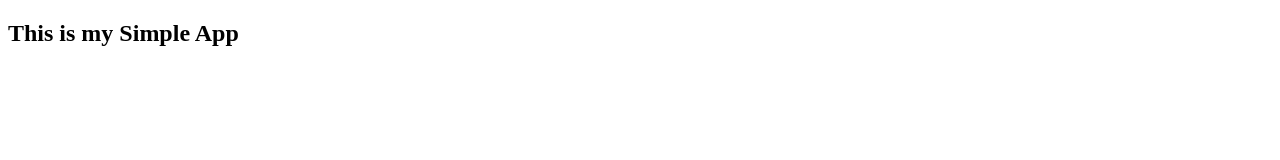
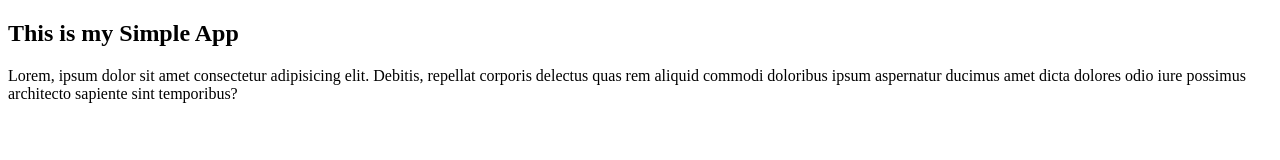
Before and after one commit to MUKE-coder/my-app, a plain HTML site: page index.html in a window 1280 px wide. Drawn offline with Linux system fonts and the light colour scheme.

Commit message:
made some updates in index

```diff
--- a/index.html
+++ b/index.html
@@ -7,7 +7,12 @@
   </head>
   <body>
     <h2>This is my Simple App</h2>
-
+    <p>
+      Lorem, ipsum dolor sit amet consectetur adipisicing elit. Debitis,
+      repellat corporis delectus quas rem aliquid commodi doloribus ipsum
+      aspernatur ducimus amet dicta dolores odio iure possimus architecto
+      sapiente sint temporibus?
+    </p>
     <script src="app.js"></script>
   </body>
 </html>
```
